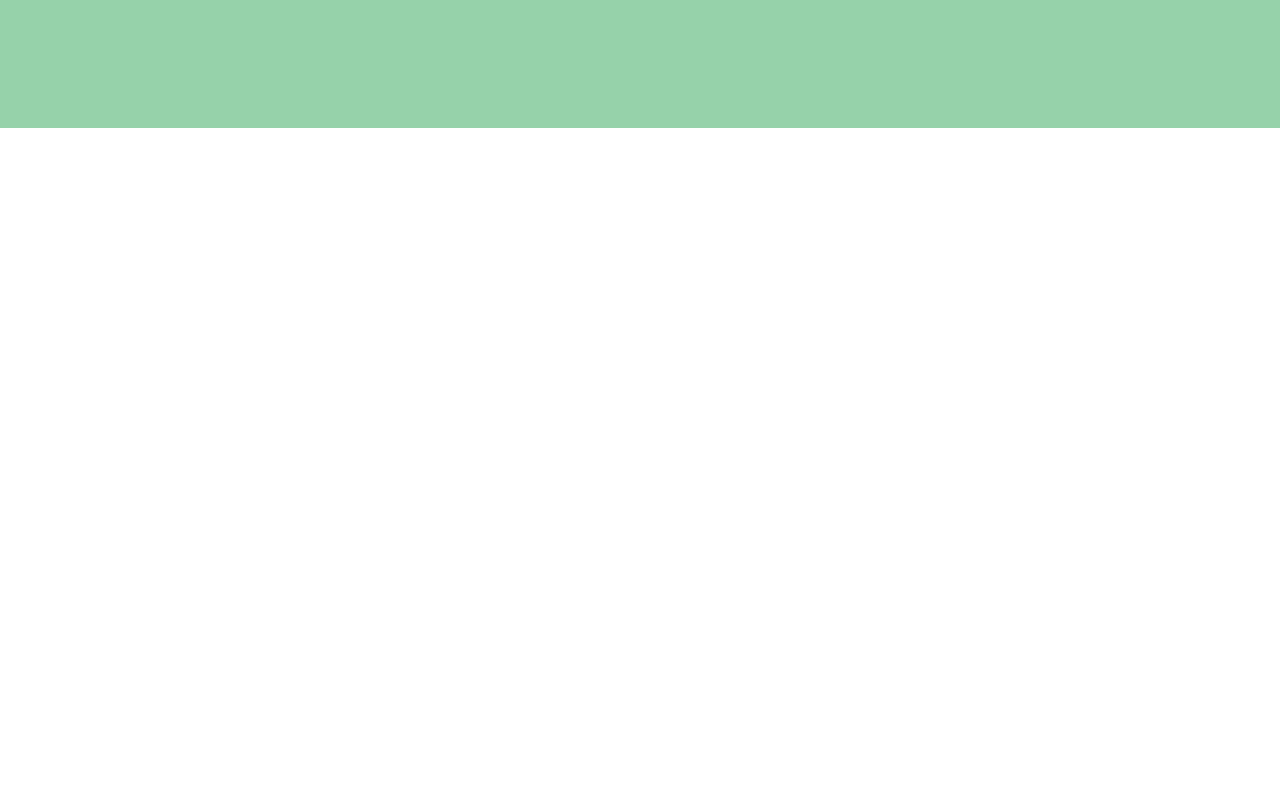
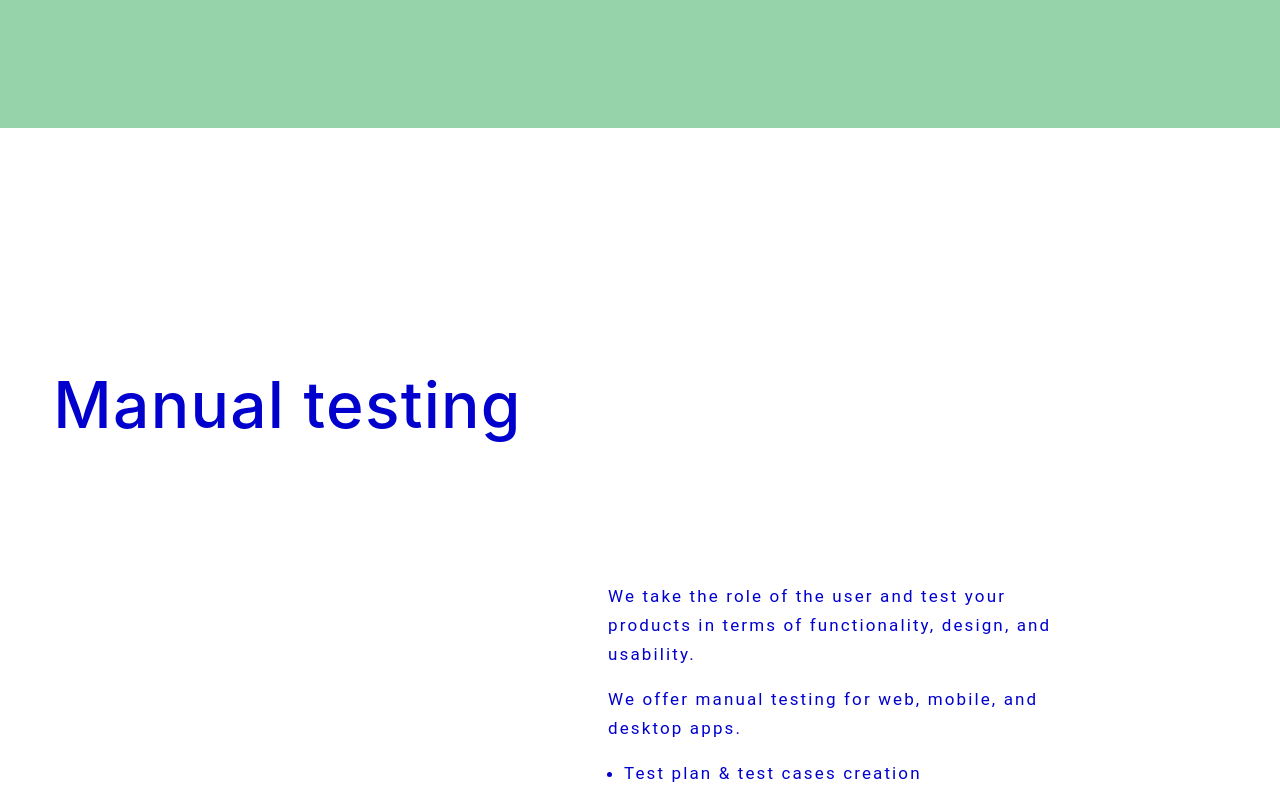
Before and after one commit to Morrism1/workshop-project, a React (Create React App) app: page / in a window 1280 px wide. Shown: the part 3120-3914 px from the top of the page. Before the commit the page ends 3248 px from the top, so only its background shows below. Built offline with nearby package versions, Linux system fonts and the light colour scheme.

Commit message:
Add page four to the app.js

```diff
--- a/src/components/App.js
+++ b/src/components/App.js
@@ -3,6 +3,7 @@ import GenericPage from './GenericPage';
 import Button from './Button';
 import { pageTwoH2, pageTwoDownpart } from './PageTwo';
 import { pageThreeH2, pageThreeDownpart } from './PageThree';
+import { pageFourH2, pageFourDownContent } from './PageFour';
 
 function App() {
   const h2 = (
@@ -37,6 +38,13 @@ function App() {
           bg={'bg-primary'}
         />
       </div>
+      <div>
+        <GenericPage
+          header={pageFourH2}
+          body={pageFourDownContent}
+          bg={'bg-white'}
+        />
+      </div>
     </>
   );
 }
```
